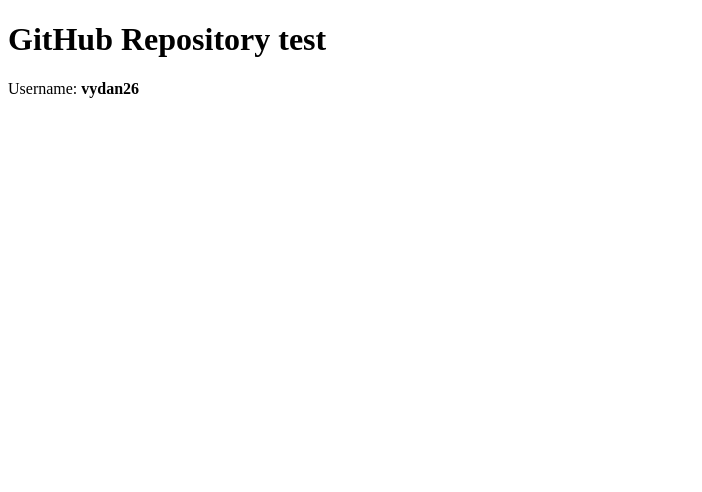
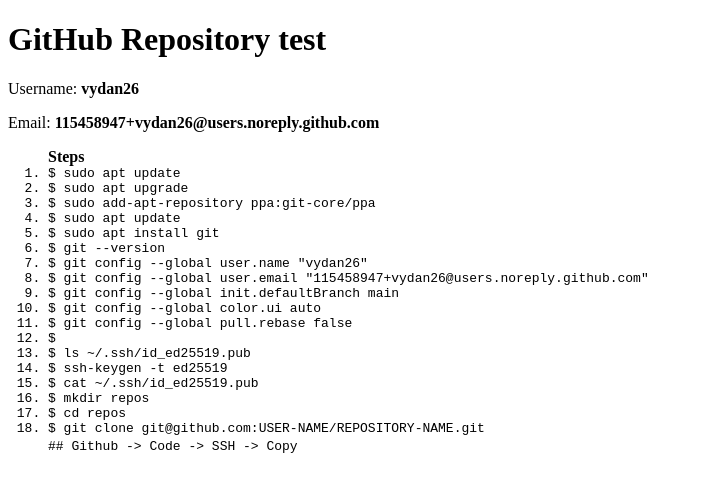
Before and after one commit to vydan26/git_test, a plain HTML site: page index.html in a window 1280 px wide. Shown: the whole page, without its empty margins (0-702 px from the left). Drawn offline with Linux system fonts and the light colour scheme.

Commit message:
Modified index.html to include setup steps for Git in WSL

```diff
--- a/index.html
+++ b/index.html
@@ -7,5 +7,31 @@
     <body>
         <h1>GitHub Repository test</h1>
         <p>Username: <strong>vydan26</strong></p>
-    </body>
+        <p>Email: <strong>115458947+vydan26@users.noreply.github.com</strong></p>
+        <ol><strong>Steps</strong>
+        <code><li>$ sudo apt update</li>
+        <li>$ sudo apt upgrade</li>
+        <li>$ sudo add-apt-repository ppa:git-core/ppa</li>
+        <li>$ sudo apt update</li>
+        <li>$ sudo apt install git</li>
+        <li>$ git --version</li>
+        <li>$ git config --global user.name "vydan26"</li>
+        <li>$ git config --global user.email "115458947+vydan26@users.noreply.github.com"</li>
+        <li>$ git config --global init.defaultBranch main</li>
+        <li>$ git config --global color.ui auto</li>
+        <li>$ git config --global pull.rebase false</li>
+        <li>$ </li>
+        <li>$ ls ~/.ssh/id_ed25519.pub</li>
+        <li>$ ssh-keygen -t ed25519</li>
+        <li>$ cat ~/.ssh/id_ed25519.pub</li>
+        <li>$ mkdir repos</li>
+        <li>$ cd repos</li>
+        <li>$ git clone git@github.com:USER-NAME/REPOSITORY-NAME.git</li> ## Github -> Code -> SSH -> Copy
+        </code>
+
+
+
+
+        </ol>
+    <body>
 </html>
```
